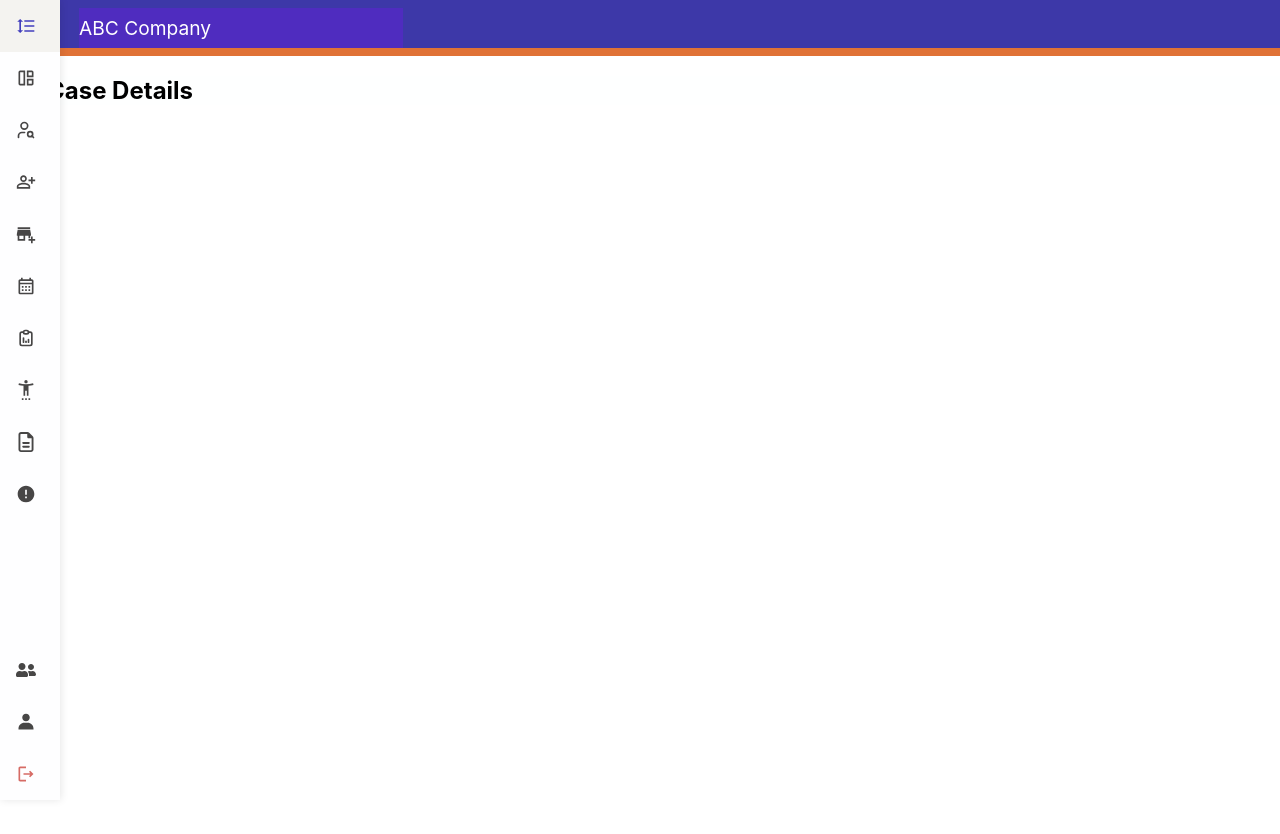
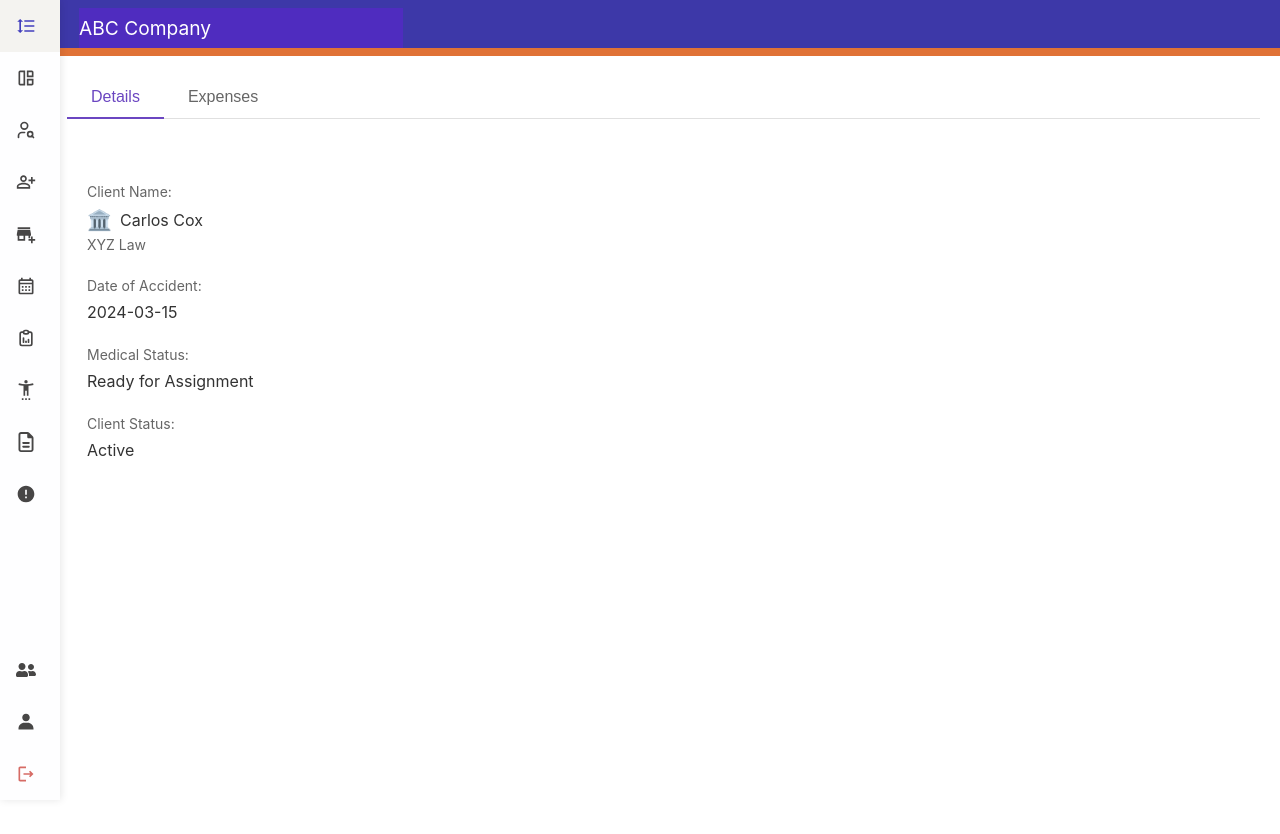
Before and after one commit to sergiornelas/case-management-challenge, a React (Vite) app: page /cases/1 in a window 1280 px wide. Shown: the top 834 px of the page. Before the commit the page ends 800 px from the top, so only its background shows below. Built offline with nearby package versions, Linux system fonts and the light colour scheme.

Commit message:
feat: Detail Page functionality WIP

```diff
--- a/src/features/cases/components/CaseDetails/CaseDetails.module.css
+++ b/src/features/cases/components/CaseDetails/CaseDetails.module.css
@@ -0,0 +1,32 @@
+.container {
+  padding: 20px;
+}
+
+.field {
+  margin-bottom: 24px;
+}
+
+.field label {
+  color: #666;
+  font-size: 14px;
+  margin-bottom: 8px;
+  display: block;
+}
+
+.value {
+  font-size: 16px;
+  color: #333;
+  display: flex;
+  align-items: center;
+  gap: 8px;
+}
+
+.icon {
+  font-size: 20px;
+}
+
+.caseNumber {
+  margin-top: 4px;
+  color: #666;
+  font-size: 14px;
+}
--- a/src/features/cases/components/CaseDetails/CaseDetails.tsx
+++ b/src/features/cases/components/CaseDetails/CaseDetails.tsx
@@ -0,0 +1,38 @@
+import styles from "./CaseDetails.module.css";
+import { mockCases } from "../../utils/mockCases";
+
+export default function CaseDetails({ caseId }: { caseId: string }) {
+  const caseData = mockCases.find((case_) => case_.id === caseId);
+
+  if (!caseData) {
+    return <div>Case not found</div>;
+  }
+
+  return (
+    <div className={styles.container}>
+      <div className={styles.field}>
+        <label>Client Name:</label>
+        <div className={styles.value}>
+          <span className={styles.icon}>🏛️</span>
+          {caseData.client_name}
+        </div>
+        <div className={styles.caseNumber}>{caseData.law_firm}</div>
+      </div>
+
+      <div className={styles.field}>
+        <label>Date of Accident:</label>
+        <div className={styles.value}>{caseData.doa}</div>
+      </div>
+
+      <div className={styles.field}>
+        <label>Medical Status:</label>
+        <div className={styles.value}>{caseData.medical_status}</div>
+      </div>
+
+      <div className={styles.field}>
+        <label>Client Status:</label>
+        <div className={styles.value}>{caseData.client_status}</div>
+      </div>
+    </div>
+  );
+}
--- a/src/features/cases/components/CaseExpenses/CaseExpenses.module.css
+++ b/src/features/cases/components/CaseExpenses/CaseExpenses.module.css
@@ -0,0 +1,68 @@
+.container {
+  padding: 20px;
+}
+
+.header {
+  display: flex;
+  justify-content: flex-end;
+  margin-bottom: 20px;
+}
+
+.actions {
+  display: flex;
+  gap: 12px;
+}
+
+.deleteButton {
+  padding: 8px 16px;
+  background-color: #dc2626;
+  color: white;
+  border: none;
+  border-radius: 4px;
+  cursor: pointer;
+  font-size: 14px;
+}
+
+.addButton {
+  padding: 8px 16px;
+  background-color: white;
+  color: #2563eb;
+  border: 1px solid #2563eb;
+  border-radius: 4px;
+  cursor: pointer;
+  font-size: 14px;
+}
+
+.table {
+  width: 100%;
+  border-collapse: collapse;
+}
+
+.table th,
+.table td {
+  padding: 12px;
+  text-align: left;
+  border-bottom: 1px solid #e5e7eb;
+}
+
+.table th {
+  font-weight: 500;
+  color: #374151;
+  background-color: #f9fafb;
+}
+
+.table tbody tr:hover {
+  background-color: #f9fafb;
+}
+
+.checkboxColumn {
+  width: 40px;
+}
+
+.table input[type="checkbox"] {
+  width: 16px;
+  height: 16px;
+  border: 1px solid #d1d5db;
+  border-radius: 4px;
+  cursor: pointer;
+}
--- a/src/features/cases/components/CaseExpenses/CaseExpenses.tsx
+++ b/src/features/cases/components/CaseExpenses/CaseExpenses.tsx
@@ -0,0 +1,76 @@
+import styles from "./CaseExpenses.module.css";
+
+interface CaseExpensesProps {
+  caseId: string;
+}
+
+export default function CaseExpenses({ caseId }: CaseExpensesProps) {
+  // In a real app, we would fetch this data from an API using the caseId
+  const expenses = [
+    {
+      id: 1,
+      label: "Lyft 05/12/2024",
+      amount: 54.12,
+      deductedFrom: "Client Settlement",
+    },
+    {
+      id: 2,
+      label: "Lyft 05/02/2024",
+      amount: 38.23,
+      deductedFrom: "Client Settlement",
+    },
+    {
+      id: 3,
+      label: "Lyft 04/23/2024",
+      amount: 20.39,
+      deductedFrom: "Client Settlement",
+    },
+    {
+      id: 4,
+      label: "04/02/2024",
+      amount: 39.28,
+      deductedFrom: "Client Settlement",
+    },
+    {
+      id: 5,
+      label: "03/28/2024",
+      amount: 24.52,
+      deductedFrom: "Client Settlement",
+    },
+  ];
+
+  return (
+    <div className={styles.container}>
+      <div className={styles.header}>
+        <div className={styles.actions}>
+          <button className={styles.deleteButton}>Delete</button>
+          <button className={styles.addButton}>Add Expense</button>
+        </div>
+      </div>
+      <table className={styles.table}>
+        <thead>
+          <tr>
+            <th className={styles.checkboxColumn}>
+              <input type="checkbox" />
+            </th>
+            <th>Label</th>
+            <th>Amount</th>
+            <th>Deducted From</th>
+          </tr>
+        </thead>
+        <tbody>
+          {expenses.map((expense) => (
+            <tr key={expense.id}>
+              <td>
+                <input type="checkbox" />
+              </td>
+              <td>{expense.label}</td>
+              <td>${expense.amount.toFixed(2)}</td>
+              <td>{expense.deductedFrom}</td>
+            </tr>
+          ))}
+        </tbody>
+      </table>
+    </div>
+  );
+}
--- a/src/features/cases/pages/detail/CaseDetailPage.module.css
+++ b/src/features/cases/pages/detail/CaseDetailPage.module.css
@@ -0,0 +1,46 @@
+.page {
+  padding: 20px;
+  background-color: #fff;
+  min-height: 100vh;
+}
+
+.tabs {
+  display: flex;
+  gap: 0;
+  border-bottom: 1px solid #e0e0e0;
+  margin-bottom: 24px;
+}
+
+.tab {
+  padding: 12px 24px;
+  font-size: 16px;
+  background: none;
+  border: none;
+  cursor: pointer;
+  color: #666;
+  position: relative;
+  transition: color 0.2s;
+}
+
+.tab:hover {
+  color: #333;
+}
+
+.tab.active {
+  color: #6b46c1;
+  font-weight: 500;
+}
+
+.tab.active::after {
+  content: "";
+  position: absolute;
+  bottom: -1px;
+  left: 0;
+  width: 100%;
+  height: 2px;
+  background-color: #6b46c1;
+}
+
+.content {
+  padding: 20px 0;
+}
--- a/src/features/cases/pages/detail/CaseDetailPage.tsx
+++ b/src/features/cases/pages/detail/CaseDetailPage.tsx
@@ -1,19 +1,41 @@
 import { useParams } from "react-router-dom";
-// import { CaseDetails } from "../../components/CaseDetails/CaseDetails";
-// import { CaseExpenses } from "../../components/CaseExpenses/CaseExpenses";
+import { useState } from "react";
+import CaseDetails from "../../components/CaseDetails/CaseDetails";
+import CaseExpenses from "../../components/CaseExpenses/CaseExpenses";
 import styles from "./CaseDetailPage.module.css";
+import { DetailsTab } from "@cases/types";
+import { DETAILS } from "@cases/utils/constants";
 
 export const CaseDetailPage = () => {
   const { id } = useParams();
+  const [activeTab, setActiveTab] = useState<DetailsTab>(DETAILS);
 
   return (
     <div className={styles.page}>
-      <header className={styles.header}>
-        <h2>Case Details</h2>
-      </header>
+      <div className={styles.tabs}>
+        <button
+          className={`${styles.tab} ${
+            activeTab === DETAILS ? styles.active : ""
+          }`}
+          onClick={() => setActiveTab(DETAILS)}
+        >
+          Details
+        </button>
+        <button
+          className={`${styles.tab} ${
+            activeTab === "expenses" ? styles.active : ""
+          }`}
+          onClick={() => setActiveTab("expenses")}
+        >
+          Expenses
+        </button>
+      </div>
       <div className={styles.content}>
-        {/* <CaseDetails caseId={id!} /> */}
-        {/* <CaseExpenses caseId={id!} /> */}
+        {activeTab === DETAILS ? (
+          <CaseDetails caseId={id!} />
+        ) : (
+          <CaseExpenses caseId={id!} />
+        )}
       </div>
     </div>
   );
--- a/src/features/cases/types/index.ts
+++ b/src/features/cases/types/index.ts
@@ -1,6 +1,6 @@
 export type MedicalStatus = "Ready for Assignment" | "Signed" | "Scheduled";
-
 export type CaseStatus = "Active" | "Pending" | "In Progress";
+export type DetailsTab = "details" | "expenses";
 
 export type Case = {
   id: string;
--- a/src/features/cases/utils/constants.ts
+++ b/src/features/cases/utils/constants.ts
@@ -1,2 +1,3 @@
 export const ITEMS_PER_PAGE = 8;
 export const ALL = "All";
+export const DETAILS = "details";
```
